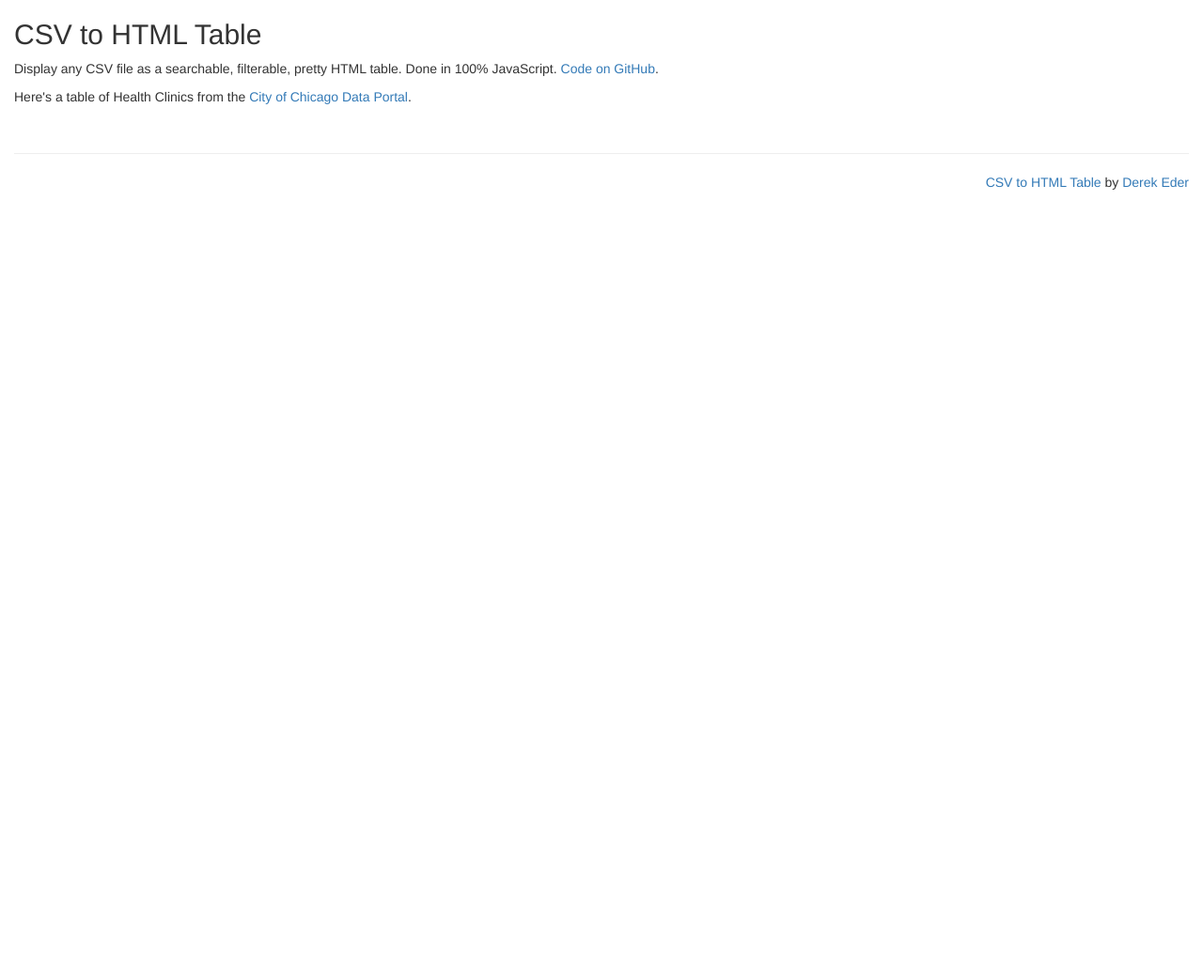
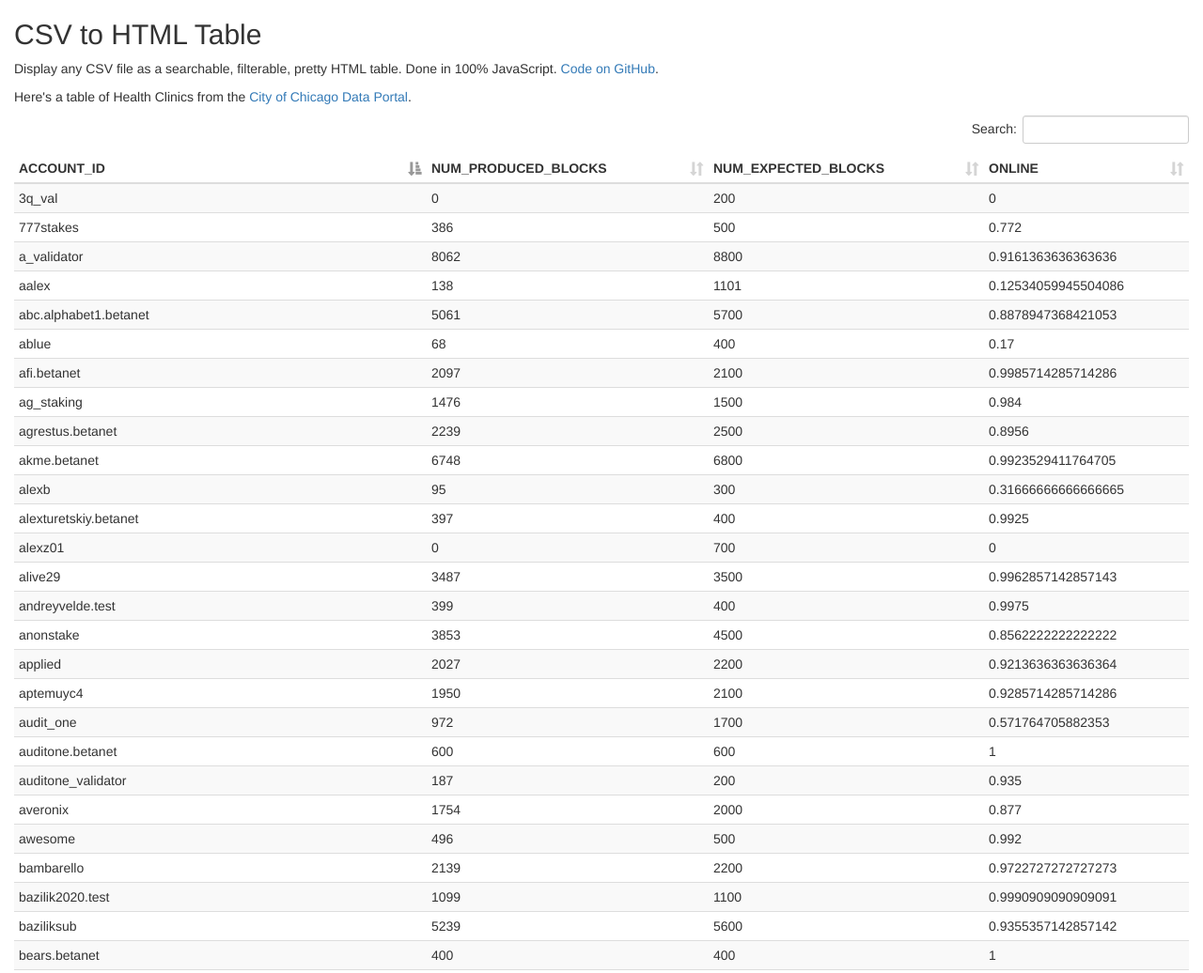
Before and after one commit to masknetgoal634/near-pools, a plain HTML site: page index.html in a window 1280 px wide. Shown: the top 1036 px of the page at 94% size. Before the commit the page ends 800 px from the top, so only its background shows below. Drawn offline with Linux system fonts and the light colour scheme; no server answers.

Commit message:
add locol csv

```diff
--- a/index.html
+++ b/index.html
@@ -60,7 +60,7 @@
       }
 
       CsvToHtmlTable.init({
-        csv_path: 'scoreboard.csv',
+        csv_path: 'data/scoreboard.csv',
         element: 'table-container',
         allow_download: true,
         csv_options: {separator: ',', delimiter: '"'},
```
